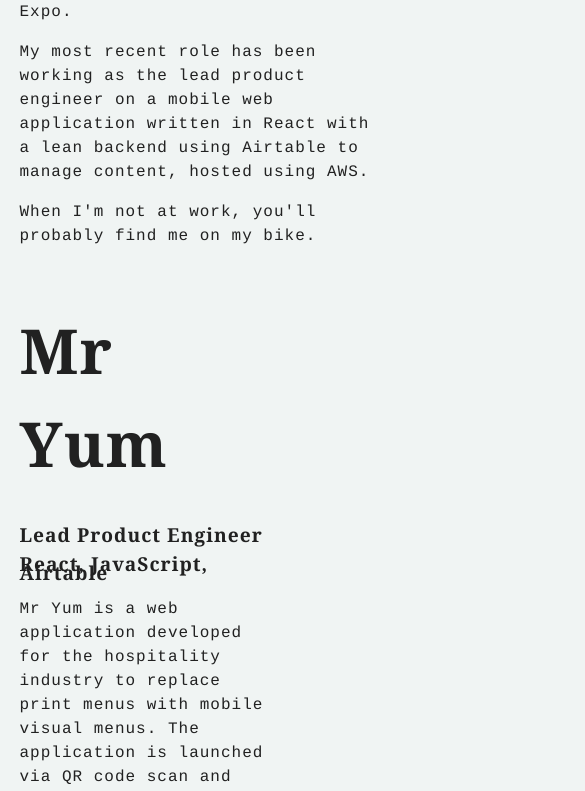
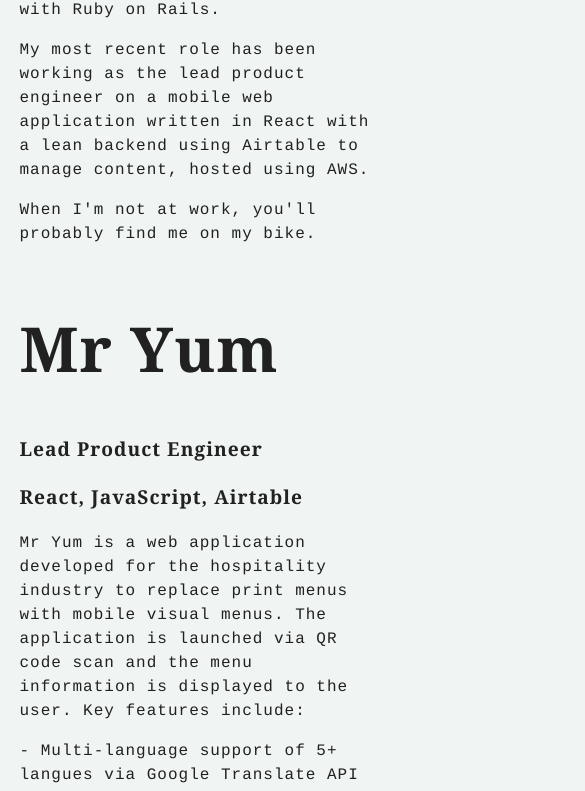
Before and after one commit to Evvn/evan-evan-evan, a React (Create React App) app: page /work in a window 390 px wide. Shown: the part 427-1218 px from the top of the page, 585 px wide, since content can reach past the window. Built offline with nearby package versions, Linux system fonts and the light colour scheme.

Commit message:
v1 release :)

```diff
--- a/src/App.css
+++ b/src/App.css
@@ -30,7 +30,7 @@
 .home-page .wrapper {
   text-align: center;
   position: fixed;
-  top: -10vw;
+  top: -100px;
   z-index: -1;
 }
 .home-page svg {
@@ -183,10 +183,6 @@
   margin: 40px 0;
   font-size: 62px;
 }
-.work-page h3 {
-  line-height: 0.5;
-}
-
 .mr-yum {
   display: grid;
   grid-template-columns: 1.2fr 0.8fr;
@@ -225,4 +221,62 @@
   max-width: 1000px;
 }
 
+@media screen and (max-width: 768px) {
+  .work-page {
+    margin: 0 auto;
+  }
+
+  .mr-yum {
+    grid-template-columns: 1fr;
+    grid-template-rows: auto auto auto;
+    grid-template-areas: "mr-yum-desc" "phone-view" "tablet-view";
+  }
+  .mr-yum .react-slideshow-container {
+    width: 500px;
+  }
+  .mr-yum .mr-yum-desc {
+    max-width: 90vw;
+    width: auto;
+    margin: 0;
+  }
+  .mr-yum .phone-view, .mr-yum .tablet-view {
+    margin: 0 auto;
+    width: auto;
+    max-width: none;
+  }
+  .mr-yum .phone-view .react-slideshow-fade-wrapper .react-slideshow-fade-images-wrap img, .mr-yum .tablet-view .react-slideshow-fade-wrapper .react-slideshow-fade-images-wrap img {
+    width: 100%;
+    margin: 0 auto;
+    max-width: none;
+  }
+  .mr-yum .phone-view .react-slideshow-fade-wrapper .react-slideshow-fade-images-wrap *, .mr-yum .tablet-view .react-slideshow-fade-wrapper .react-slideshow-fade-images-wrap * {
+    width: 85vw;
+  }
+  .mr-yum .tablet-view .react-slideshow-container {
+    width: 85vw;
+  }
+}
+@media screen and (max-width: 550px) {
+  .home-page h1 {
+    width: 95vw;
+  }
+  .home-page .wrapper {
+    text-align: center;
+    position: fixed;
+    top: -100px;
+    z-index: -1;
+  }
+  .home-page svg {
+    margin: 0 auto;
+    width: 200vw;
+  }
+
+  .mr-yum .react-slideshow-container {
+    width: 90vw;
+  }
+  .mr-yum .each-fade {
+    margin: 0 auto;
+  }
+}
+
 /*# sourceMappingURL=App.css.map */
--- a/src/App.scss
+++ b/src/App.scss
@@ -41,8 +41,8 @@
   .wrapper{
     text-align:center;
     position: fixed;
-    top: -10vw;
-    z-index: -1
+    top: -100px;
+    z-index: -1;
   }
 
   svg{
@@ -223,7 +223,6 @@
   }
 
   h3 {
-    line-height: 0.5;
   }
 }
 
@@ -270,3 +269,108 @@
     }
   }
 }
+
+@media screen and (max-width: 768px) {
+  body {
+    // background-color: cyan;
+  }
+
+  .work-page {
+    margin: 0 auto;
+  }
+
+  .mr-yum {
+    grid-template-columns: 1fr;
+    grid-template-rows: auto auto auto;
+    grid-template-areas: "mr-yum-desc" "phone-view" "tablet-view";
+
+    .react-slideshow-container {
+      width: 500px;
+    }
+
+
+    .mr-yum-desc {
+      max-width: 90vw;
+      width: auto;
+      margin: 0;
+    }
+
+    .phone-view, .tablet-view {
+      margin: 0 auto;
+      width: auto;
+      max-width: none;
+
+      .react-slideshow-fade-wrapper .react-slideshow-fade-images-wrap img {
+        width: 100%;
+        margin: 0 auto;
+        max-width: none;
+
+      }
+
+      .react-slideshow-fade-wrapper .react-slideshow-fade-images-wrap * {
+        width: 85vw;
+        // max-width: none;
+      }
+    }
+
+    .tablet-view {
+      .react-slideshow-container {
+        width: 85vw;
+      }
+    }
+
+  }
+}
+
+@media screen and (max-width: 550px) {
+  body {
+    // background-color: #dfa5fa;
+  }
+
+  .home-page {
+
+    h1 {
+      width: 95vw;
+    }
+
+    .wrapper{
+      text-align:center;
+      position: fixed;
+      top: -100px;
+      z-index: -1;
+    }
+
+    svg{
+      margin: 0 auto;
+      width: 200vw;
+      // height: 140vh;
+    }
+  }
+
+
+  .mr-yum {
+
+    .react-slideshow-container {
+      width: 90vw;
+    }
+
+    .each-fade {
+      margin: 0 auto;
+    }
+  }
+
+  // .mr-yum {
+  //
+  //   .phone-view {
+  //
+  //     .mr-yum .phone-view .react-slideshow-fade-wrapper .react-slideshow-fade-images-wrap img {
+  //       width: auto;
+  //       max-width: none;
+  //     }
+  //   }
+  //
+  //   .tablet-view {
+  //     display: none;
+  //   }
+  // }
+}
--- a/src/Contact.js
+++ b/src/Contact.js
@@ -104,7 +104,7 @@
       node.parentNode.removeChild(node)
     })
 
-    let node = document.createElement('h2')
+    let node = document.createElement('p')
     let textnode = document.createTextNode('Talk to you soon!')
     node.appendChild(textnode)
     document.querySelector('form').appendChild(node)
--- a/src/Home.js
+++ b/src/Home.js
@@ -6,7 +6,7 @@
     return (<div className="home-page">
 
       <h1>
-        Front end focused web dev building web + native apps with React.
+        Front end focused web dev building web & native apps with React.
       </h1>
 
       <p className="location">
--- a/src/Work.js
+++ b/src/Work.js
@@ -20,7 +20,7 @@
           <h1>Work</h1>
 
           <p className="work-desc">
-            My name is Evan, and I'm a developer currently living in Melbourne. I'm happiest working on front end web projects using React and cross-platform mobile applications using React Native + Expo.
+            My name is Evan, and I'm a developer currently living in Melbourne. I'm happiest working on front end web projects using React and cross-platform mobile applications using React Native + Expo, but I've also had experience in doing backend work with Ruby on Rails.
           </p>
 
           <p className="work-desc">
```
Also changed, not shown: 1 other file (tests, documents, lock files or other folders).
